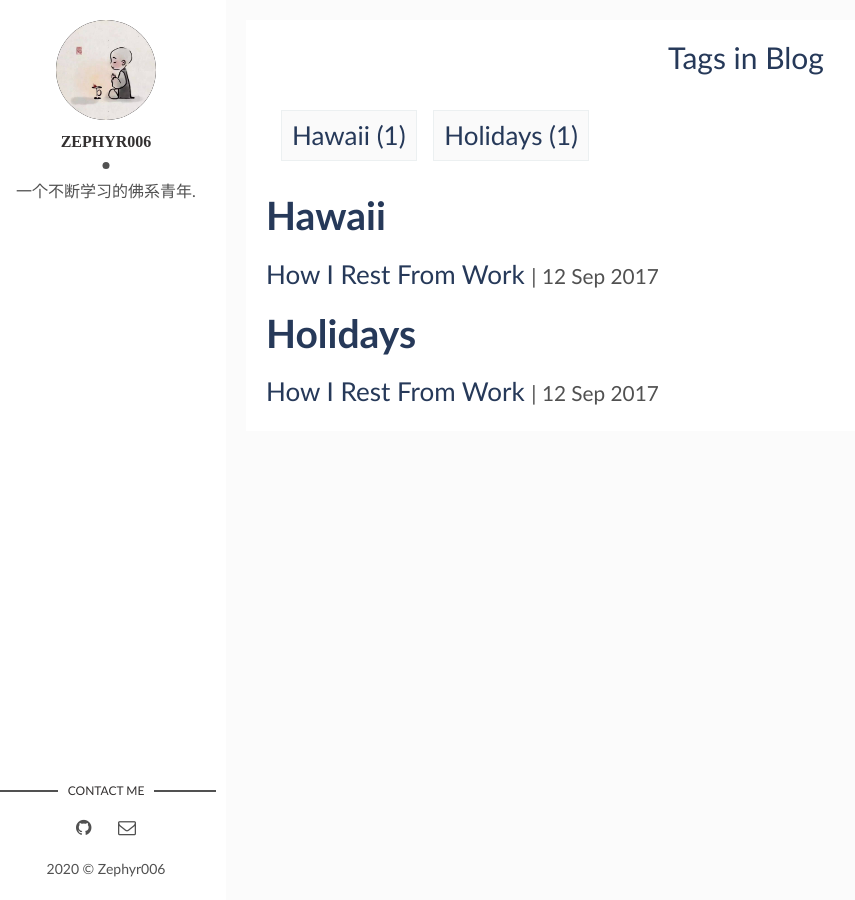
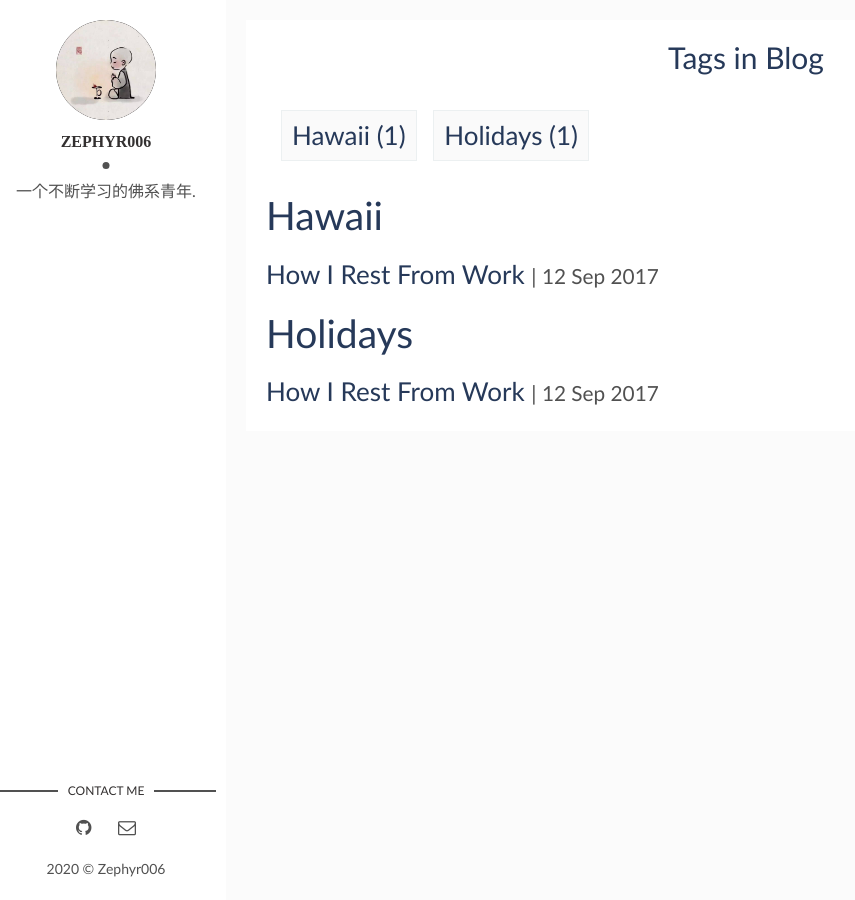
Before and after one commit to Zephyr006/zephyr006.github.io, a Jekyll site: the page built from tags.html, in a window 1280 px wide. Shown: the whole page, without its empty margins (14-869 px from the left). Built offline with Jekyll 4.4.1, drawn with Linux system fonts in a browser that asks for light colours; some web fonts are replaced; comment, search, counter and statistics services are not loaded.

Commit message:
调整页面css

```diff
--- a/assets/css/main.css
+++ b/assets/css/main.css
@@ -41,8 +41,8 @@ section {
  * Correct the font size and margin on `h1` elements within `section` and
  * `article` contexts in Chrome, Firefox, and Safari.
  */
-h1, h2, h3 {
-  /*font-size: 1.2em;*/
+h1 {
+  font-size: 1.8em;
   margin: 0.6em 0;
 }
 
@@ -789,7 +789,7 @@ body {
   -moz-osx-font-smoothing: grayscale;
 }
 
-h1 {
+h1, h2, h3 {
   font-weight: 500;
 }
 
```
